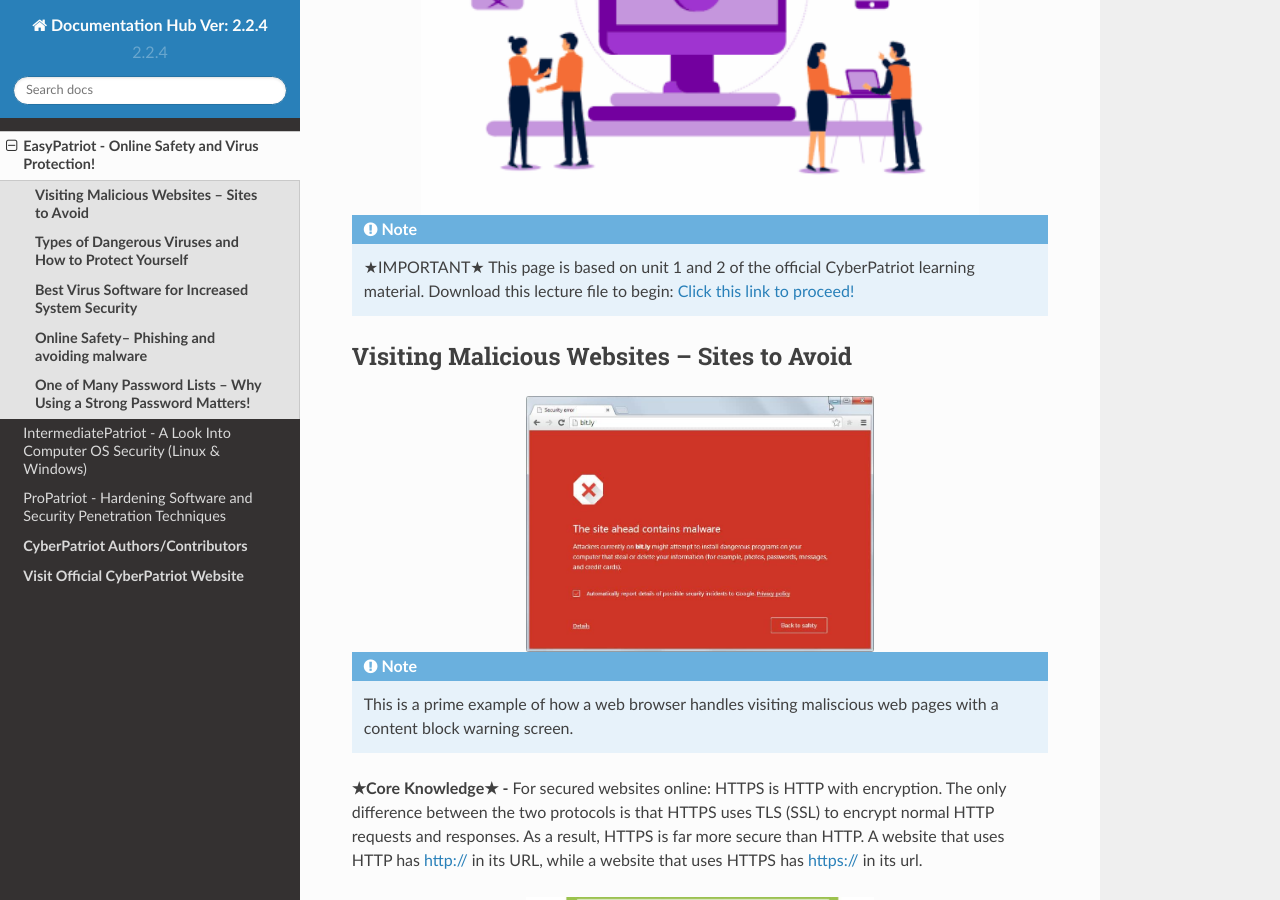
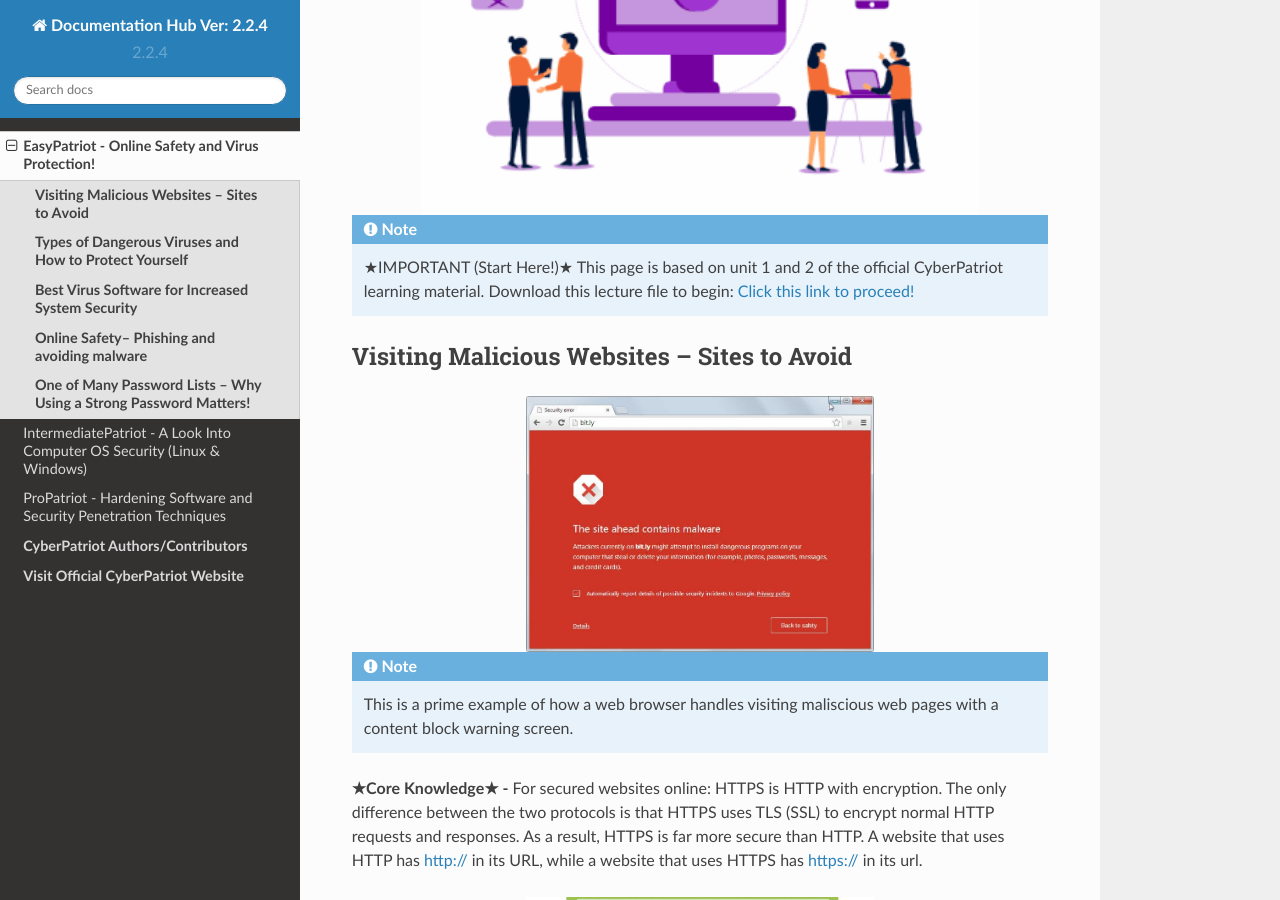
Before and after one commit to natt96z/cybersac, a Sphinx documentation site: the page built from docs/source/BeginnerEasyCybersac.rst, in a window 1280 px wide and 900 px high, scrolled down 363 px. Built offline with Sphinx 7.4.7 and the Read the Docs theme 2.0.0, drawn with Linux system fonts in a browser that asks for light colours.

Commit message:
Update BeginnerEasyCybersac.rst

```diff
--- a/docs/source/BeginnerEasyCybersac.rst
+++ b/docs/source/BeginnerEasyCybersac.rst
@@ -5,7 +5,7 @@
    :width: 80%
    :align: center
 
-.. Note:: ★IMPORTANT★ This page is based on unit 1 and 2 of the official CyberPatriot learning material. Download this lecture file to begin: `Click this link to proceed!`_
+.. Note:: ★IMPORTANT (Start Here!)★ This page is based on unit 1 and 2 of the official CyberPatriot learning material. Download this lecture file to begin: `Click this link to proceed!`_
 
    .. _Click this link to proceed!: https://drive.google.com/file/d/1zi67tDVoSFbnODvH4ebx5iNOf6MotPNi/view?usp=sharing
 
```
